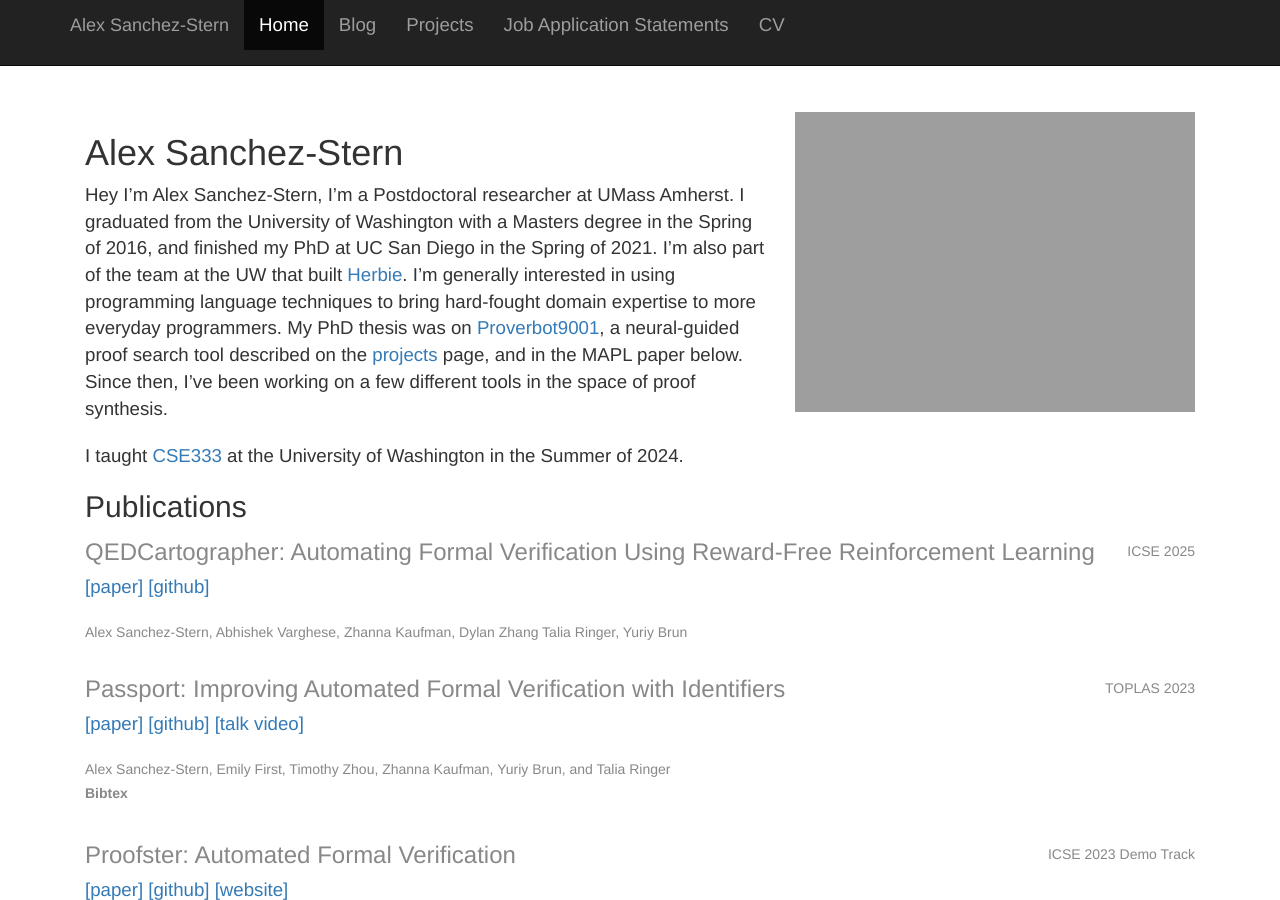
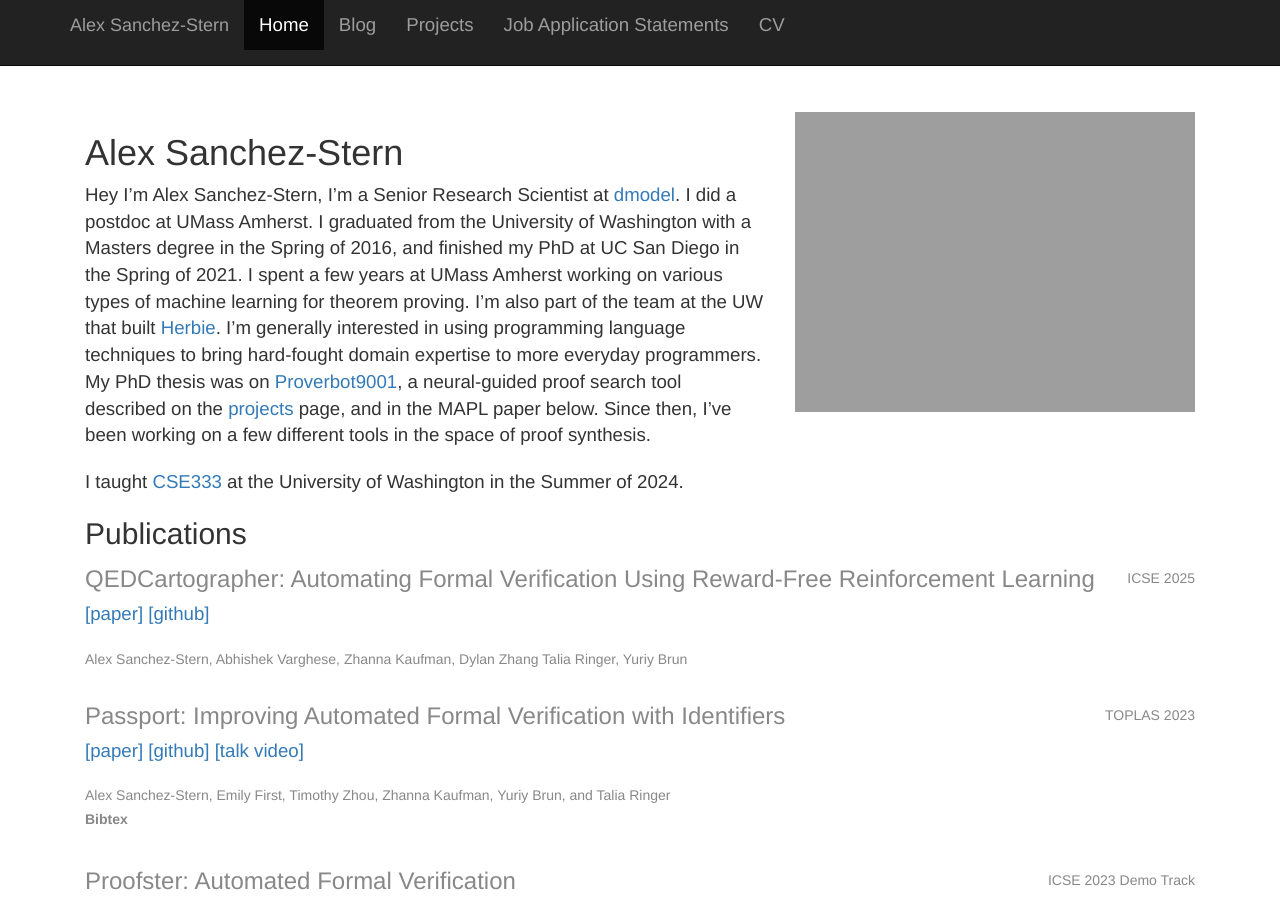
Before and after one commit to HazardousPeach/hazardouspeach.github.io, a Jekyll site: the page built from index.md, in a window 1280 px wide and 900 px high. Built offline with Jekyll 4.4.1, drawn with Linux system fonts in a browser that asks for light colours; nearby versions of some CDN libraries.

Commit message:
Update website

```diff
--- a/index.md
+++ b/index.md
@@ -7,13 +7,15 @@ layout: default
 Alex Sanchez-Stern
 ==================
 
-Hey I'm Alex Sanchez-Stern, I'm a Postdoctoral researcher at UMass
-Amherst. I graduated from the University of Washington with a Masters
-degree in the Spring of 2016, and finished my PhD at UC San Diego in
-the Spring of 2021. I'm also part of the team at the UW that built
-[Herbie](https://herbie.uwplse.org). I'm generally interested in using
-programming language techniques to bring hard-fought domain expertise
-to more everyday programmers. My PhD thesis was on
+Hey I'm Alex Sanchez-Stern, I'm a Senior Research Scientist at
+[dmodel](https://www.dmodel.ai). I did a postdoc at UMass Amherst. I graduated
+from the University of Washington with a Masters degree in the Spring
+of 2016, and finished my PhD at UC San Diego in the Spring of 2021. I
+spent a few years at UMass Amherst working on various types of machine
+learning for theorem proving. I'm also part of the team at the UW that
+built [Herbie](https://herbie.uwplse.org). I'm generally interested in
+using programming language techniques to bring hard-fought domain
+expertise to more everyday programmers. My PhD thesis was on
 [Proverbot9001](https://proverbot9001.ucsd.edu), a neural-guided proof
 search tool described on the [projects]({{ site.url }}{{ site.baseurl
 }}/projects.html) page, and in the MAPL paper below. Since then, I've
```
